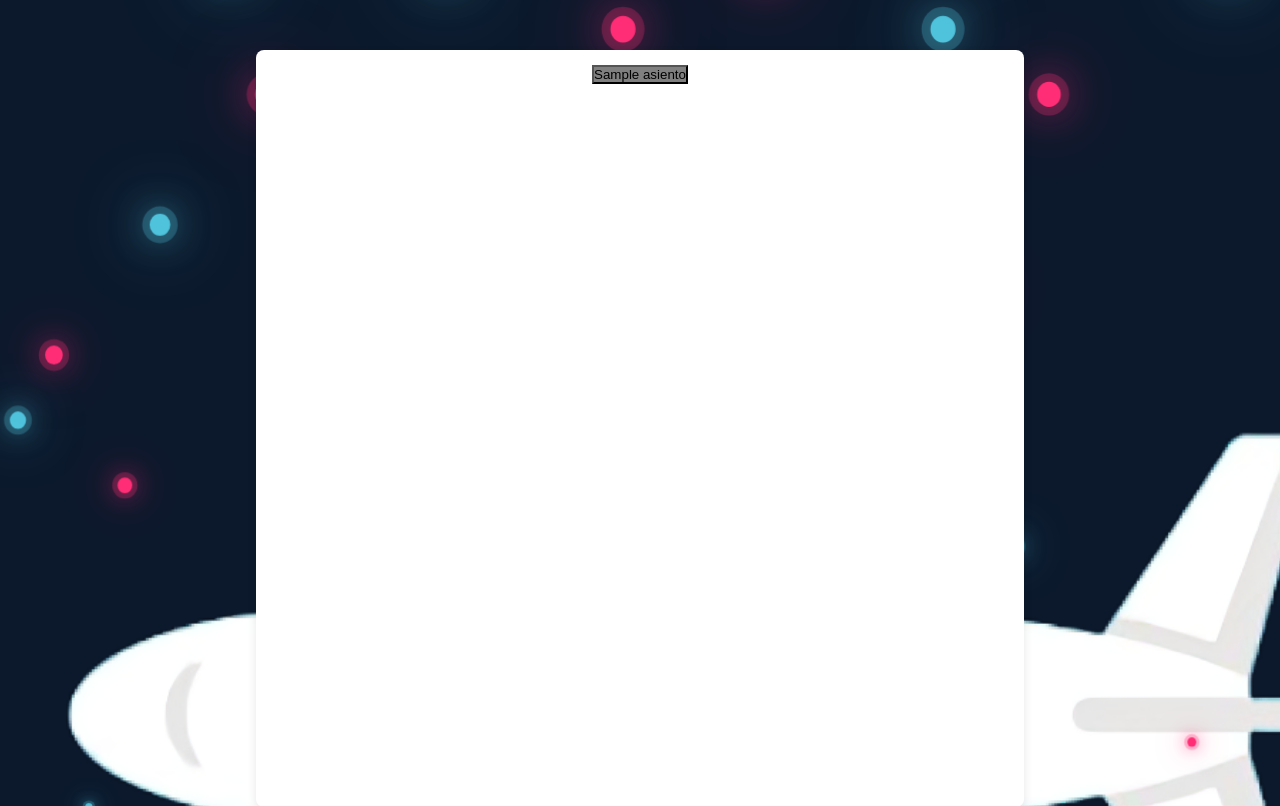
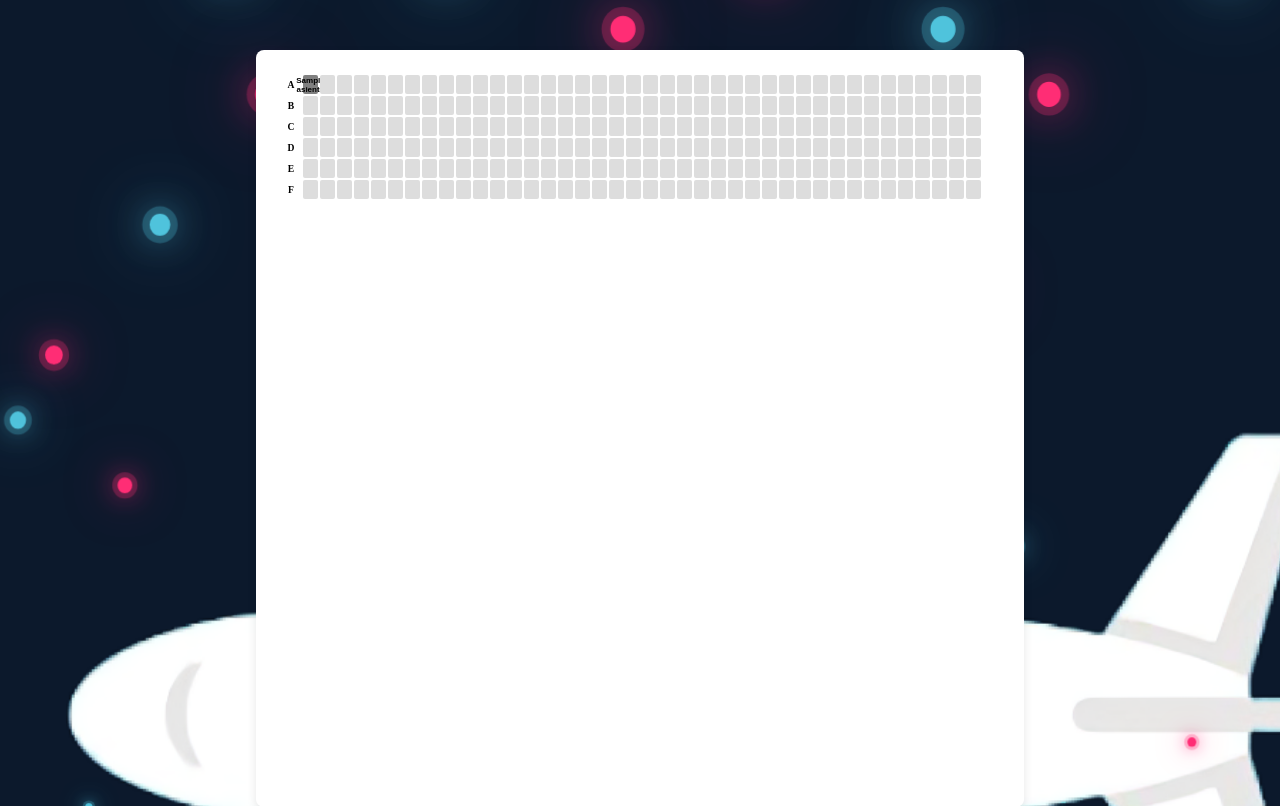
Before and after one commit to MishelBravo/VectorSync, a Flask app: template templates/info.html in a window 1280 px wide. Shown: the top 806 px of the page. Run offline with Flask 3, Linux system fonts and the light colour scheme; the template is opened without the code that fills it: most values are stand-ins (such as "Sample title", 1, 10 or a date in 2020).

Commit message:
Estilo de orden de asientos

```diff
--- a/static/info.css
+++ b/static/info.css
@@ -156,3 +156,96 @@ button[type="submit"]:hover {
 .seat-ocupado {
     background-color: grey;
 }
+
+/*ESPACIO DE LOS ASIENTOS*/
+
+/* Contenedor externo con scroll horizontal */
+.seats-wrapper {
+    overflow-x: auto;
+    padding: 10px;
+}
+
+/* Grid principal: 1 columna para letras + 40 columnas de asientos */
+.seats {
+    display: grid;
+    grid-template-columns: 20px repeat(40, 1fr); /* 1 columna para letras */
+    grid-template-rows: repeat(6, auto); /* 6 filas */
+    gap: 2px;
+    justify-items: center;
+    align-items: center;
+    width: max-content;
+}
+
+/* Etiqueta de fila (A-F) */
+.row-label {
+    font-weight: bold;
+    font-size: 0.6rem;
+    text-align: center;
+    align-self: center;
+}
+
+/* Estilo de asiento */
+.seat {
+    width: 15px;
+    height: 19px;
+    background-color: #f0f0f0;
+    border: none;
+    border-radius: 2px;
+    font-size: 0.5rem;
+    cursor: pointer;
+    display: flex;
+    justify-content: center;
+    align-items: center;
+    font-weight: bold;
+    transition: background-color 0.3s;
+}
+
+/* Estado de los asientos */
+.seat-libre {
+    background-color: #1c64ff;
+}
+
+.seat-reserva {
+    background-color: yellow;
+}
+
+.seat-venta {
+    background-color: #3ff339;
+}
+
+.seat-ocupado {
+    background-color: grey;
+}
+
+/* Hover */
+.seat:hover {
+    opacity: 0.8;
+}
+
+/* Asiento desactivado */
+.seat.disabled {
+    background-color: #ddd;
+    cursor: not-allowed;
+}
+
+/* Espacios vacíos entre filas y columnas */
+.empty-seat {
+    width: 13px;
+    height: 13px;
+    background-color: transparent;
+    border: none;
+    pointer-events: none;
+}
+
+.empty-row {
+    height: 13px;
+}
+
+/* Espacios vacíos entre filas y columnas */
+.empty-seat {
+    width: 13px; /* Mantiene el tamaño consistente con los asientos */
+    height: 13px;
+    background-color: transparent; /* No tiene color */
+    border: none;
+    pointer-events: none; /* Asegura que no sean interactivos */
+}
--- a/templates/info.html
+++ b/templates/info.html
@@ -50,26 +50,40 @@
 
          <!-- Card de Asientos -->
          <div class="card seats-card">
+            <div class="seats-wrapper">
                 <div class="seats">
-                {% for asiento in vuelo_info %}
+                    <!-- Letras A-F a la izquierda -->
+                    {% for fila in range(6) %}
+                        <div class="row-label">{{ "ABCDEF"[fila] }}</div>
+
+                        {% for columna in range(40) %}
+                            {% set idx = fila * 40 + columna %}
+
+                            {% if idx < vuelo_info|length %}
                                 <button class="seat
-                        {% if asiento[11] == 'Libre' %} seat-libre
-                        {% elif asiento[11] == 'Reserva' %} seat-reserva
-                        {% elif asiento[11] == 'Venta' %} seat-venta
+                                    {% if vuelo_info[idx][11] == 'Libre' %} seat-libre
+                                    {% elif vuelo_info[idx][11] == 'Reserva' %} seat-reserva
+                                    {% elif vuelo_info[idx][11] == 'Venta' %} seat-venta
                                     {% else %} seat-ocupado
                                     {% endif %}"
-                            id="asiento-{{ asiento[9] }}"
-                            data-id="{{ asiento[9] }}"
-                            data-numero="{{ asiento[10] }}"
-                            data-precio="{{ asiento[14] }}"
-                            data-categoria="{{ asiento[13] }}"
-                            data-estado="{{ asiento[11] }}"
+                                    id="asiento-{{ vuelo_info[idx][9] }}"
+                                    data-id="{{ vuelo_info[idx][9] }}"
+                                    data-numero="{{ vuelo_info[idx][10] }}"
+                                    data-precio="{{ vuelo_info[idx][14] }}"
+                                    data-categoria="{{ vuelo_info[idx][13] }}"
+                                    data-estado="{{ vuelo_info[idx][11] }}"
                                     onclick="seleccionarAsiento(this)">
-                        {{ asiento[10] }}
+                                    {{ vuelo_info[idx][10] }} <!-- Número de avión -->
                                 </button>
+                            {% else %}
+                                <button class="seat disabled"></button>
+                            {% endif %}
+                        {% endfor %}
                     {% endfor %}
                 </div>
             </div>
+        </div>
+
 
 
         <img src="/static/images/avion (2).png" alt="Avión" class="seats-image">
```
Lines whose indentation alone changed are shown as unchanged.
